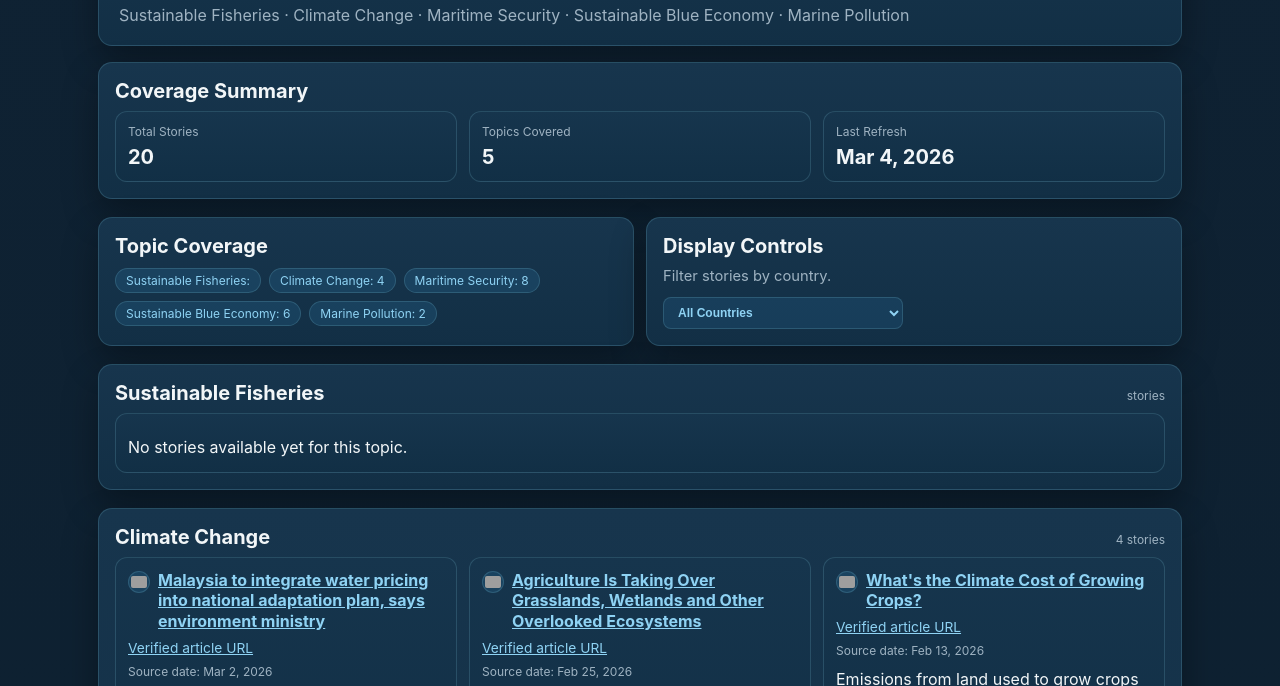
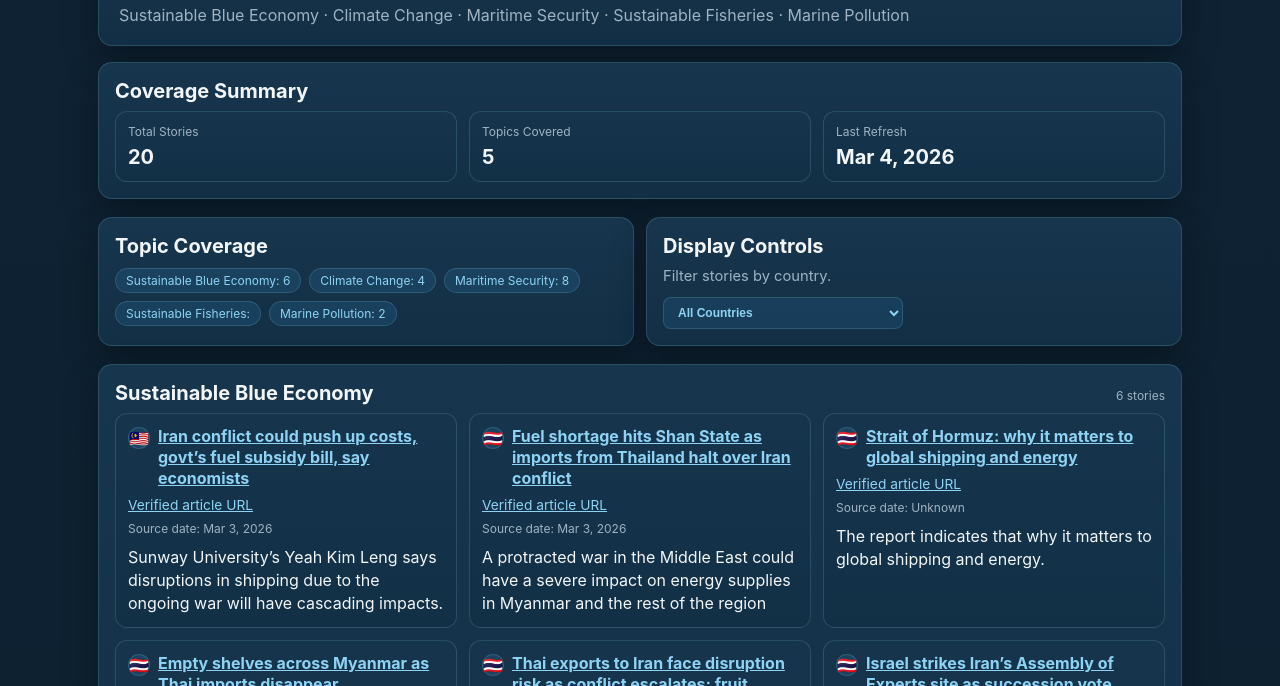
Before and after one commit to marketedgeglobal/SEALeaders, a plain HTML site: page docs/index.html in a window 1280 px wide. Shown: the part 110-796 px from the top of the page. Drawn offline with Linux system fonts and the light colour scheme; grey boxes are pictures that could not be loaded.

Commit message:
Update latest.json with new articles and adjust index.html for category order

```diff
--- a/docs/data/latest.json
+++ b/docs/data/latest.json
@@ -1,28 +1,99 @@
 {
-  "runAt": "2026-03-04T00:19:42.262236+00:00",
+  "runAt": "2026-03-04T00:24:25.863142+00:00",
   "totalItems": 20,
   "sectors": [
     {
-      "name": "Sustainable Fisheries",
-      "items": []
+      "name": "Sustainable Blue Economy",
+      "items": [
+        {
+          "id": "f96facbc7230",
+          "title": "Iran conflict could push up costs, govt’s fuel subsidy bill, say economists",
+          "url": "https://www.freemalaysiatoday.com/category/nation/2026/03/04/iran-conflict-could-push-up-costs-govts-fuel-subsidy-bill-say-economists",
+          "originalUrl": "https://www.freemalaysiatoday.com/category/nation/2026/03/04/iran-conflict-could-push-up-costs-govts-fuel-subsidy-bill-say-economists",
+          "verifiedUrl": "https://www.freemalaysiatoday.com/category/nation/2026/03/04/iran-conflict-could-push-up-costs-govts-fuel-subsidy-bill-say-economists",
+          "publisher": "Free Malaysia Today",
+          "publishedAt": "2026-03-03",
+          "sourcePublishedAt": "2026-03-03",
+          "source": "Free Malaysia Today",
+          "sector": "Sustainable Blue Economy",
+          "country": "malaysia",
+          "snippet": "Sunway University’s Yeah Kim Leng says disruptions in shipping due to the ongoing war will have cascading impacts."
+        },
+        {
+          "id": "751478b3670f",
+          "title": "Fuel shortage hits Shan State as imports from Thailand halt over Iran conflict",
+          "url": "https://myanmar-now.org/en/news/fuel-shortage-hits-shan-state-as-imports-from-thailand-halt-over-iran-conflict/",
+          "originalUrl": "https://myanmar-now.org/en/news/fuel-shortage-hits-shan-state-as-imports-from-thailand-halt-over-iran-conflict/",
+          "verifiedUrl": "https://myanmar-now.org/en/news/fuel-shortage-hits-shan-state-as-imports-from-thailand-halt-over-iran-conflict/",
+          "publisher": "Myanmar Now",
+          "publishedAt": "2026-03-03",
+          "sourcePublishedAt": "2026-03-03",
+          "source": "Myanmar Now",
+          "sector": "Sustainable Blue Economy",
+          "country": "thailand",
+          "snippet": "A protracted war in the Middle East could have a severe impact on energy supplies in Myanmar and the rest of the region"
+        },
+        {
+          "id": "cd6c8dd6587b",
+          "title": "Strait of Hormuz: why it matters to global shipping and energy",
+          "url": "https://www.nationthailand.com/news/world/40063181",
+          "originalUrl": "https://www.nationthailand.com/news/world/40063181",
+          "verifiedUrl": "https://www.nationthailand.com/news/world/40063181",
+          "publisher": "nationthailand.com",
+          "publishedAt": "",
+          "sourcePublishedAt": "",
+          "source": "Nation Thailand",
+          "sector": "Sustainable Blue Economy",
+          "country": "thailand",
+          "snippet": "The report indicates that why it matters to global shipping and energy."
+        },
+        {
+          "id": "28a45b9a6b0c",
+          "title": "Empty shelves across Myanmar as Thai imports disappear",
+          "url": "https://myanmar-now.org/en/news/empty-shelves-across-myanmar-as-thai-imports-disappear/",
+          "originalUrl": "https://myanmar-now.org/en/news/empty-shelves-across-myanmar-as-thai-imports-disappear/",
+          "verifiedUrl": "https://myanmar-now.org/en/news/empty-shelves-across-myanmar-as-thai-imports-disappear/",
+          "publisher": "Myanmar Now",
+          "publishedAt": "2026-02-26",
+          "sourcePublishedAt": "2026-02-26",
+          "source": "Myanmar Now",
+          "sector": "Sustainable Blue Economy",
+          "country": "thailand",
+          "snippet": "From snacks to medicine, goods once trucked across the Thai border have vanished following tightened import controls, border gate closures, and a crackdown on “illegal” trade"
+        },
+        {
+          "id": "a41fce7b07f8",
+          "title": "Thai exports to Iran face disruption risk as conflict escalates; fruit, rubber shipments most exposed",
+          "url": "https://www.nationthailand.com/business/trade/40063158",
+          "originalUrl": "https://www.nationthailand.com/business/trade/40063158",
+          "verifiedUrl": "https://www.nationthailand.com/business/trade/40063158",
+          "publisher": "nationthailand.com",
+          "publishedAt": "",
+          "sourcePublishedAt": "",
+          "source": "Nation Thailand",
+          "sector": "Sustainable Blue Economy",
+          "country": "thailand",
+          "snippet": "The report indicates that Thai exports to Iran face disruption risk as conflict escalates; fruit, rubber shipments most exposed."
+        },
+        {
+          "id": "ba5b4e1f5b5f",
+          "title": "Israel strikes Iran’s Assembly of Experts site as succession vote looms March 03, 2026 Israel struck a site tied to Iran’s Assembly of Experts in Qom, with reports conflicting over whether clerics were meeting to pick a new leader",
+          "url": "https://www.nationthailand.com/news/world/40063265",
+          "originalUrl": "https://www.nationthailand.com/news/world/40063265",
+          "verifiedUrl": "https://www.nationthailand.com/news/world/40063265",
+          "publisher": "nationthailand.com",
+          "publishedAt": "",
+          "sourcePublishedAt": "",
+          "source": "Nation Thailand",
+          "sector": "Sustainable Blue Economy",
+          "country": "thailand",
+          "snippet": "The report indicates that Israel strikes Iran’s Assembly of Experts site as succession vote looms March 03, 2026 Israel struck a site tied to Iran’s Assembly of Experts in Qom, with reports conflicting over whether clerics were meeting to pick a new leader."
+        }
+      ]
     },
     {
       "name": "Climate Change",
       "items": [
-        {
-          "id": "6962f27b04e1",
-          "title": "Malaysia to integrate water pricing into national adaptation plan, says environment ministry",
-          "url": "https://www.eco-business.com/news/malaysia-to-integrate-water-pricing-into-national-adaptation-plan-says-environment-ministry/",
-          "originalUrl": "https://www.eco-business.com/news/malaysia-to-integrate-water-pricing-into-national-adaptation-plan-says-environment-ministry/",
-          "verifiedUrl": "https://www.eco-business.com/news/malaysia-to-integrate-water-pricing-into-national-adaptation-plan-says-environment-ministry/",
-          "publisher": "Eco-Business - News",
-          "publishedAt": "2026-03-02",
-          "sourcePublishedAt": "2026-03-02",
-          "source": "Eco-Business - News",
-          "sector": "Climate Change",
-          "country": "regional",
-          "snippet": "The impacts of deforestation must also be counted towards the true cost of water, the ministry’s secretary-general said. The country's first fair share carbon budget report could help strengthen the government’s forest conservation efforts."
-        },
         {
           "id": "8460a8e29f30",
           "title": "Agriculture Is Taking Over Grasslands, Wetlands and Other Overlooked Ecosystems",
@@ -36,6 +107,20 @@
           "sector": "Climate Change",
           "country": "regional",
           "snippet": "Across the world, farmland is replacing some of our most important ecosystems."
+        },
+        {
+          "id": "6962f27b04e1",
+          "title": "Malaysia to integrate water pricing into national adaptation plan, says environment ministry",
+          "url": "https://www.eco-business.com/news/malaysia-to-integrate-water-pricing-into-national-adaptation-plan-says-environment-ministry/",
+          "originalUrl": "https://www.eco-business.com/news/malaysia-to-integrate-water-pricing-into-national-adaptation-plan-says-environment-ministry/",
+          "verifiedUrl": "https://www.eco-business.com/news/malaysia-to-integrate-water-pricing-into-national-adaptation-plan-says-environment-ministry/",
+          "publisher": "Eco-Business - News",
+          "publishedAt": "2026-03-02",
+          "sourcePublishedAt": "2026-03-02",
+          "source": "Eco-Business - News",
+          "sector": "Climate Change",
+          "country": "malaysia",
+          "snippet": "The impacts of deforestation must also be counted towards the true cost of water, the ministry’s secretary-general said. The country's first fair share carbon budget report could help strengthen the government’s forest conservation efforts."
         },
         {
           "id": "078a4fc2e68c",
@@ -81,7 +166,7 @@
           "sourcePublishedAt": "2026-01-22",
           "source": "AMTI - CSIS",
           "sector": "Maritime Security",
-          "country": "regional",
+          "country": "indonesia",
           "snippet": "This article is written in response to Navigating the Divide: Why the U.S. Navy Must Resume FONOPs in Indonesia by Patrick Panjeti, Military Fellow at the CSIS Defence and Security Department. 1. Introduction: Misrepresenting Indonesia’s Legal Commitments In his essay “Navigating the Divide,” Patrick Panjeti presents a"
         },
         {
@@ -95,7 +180,7 @@
           "sourcePublishedAt": "2026-01-21",
           "source": "AMTI - CSIS",
           "sector": "Maritime Security",
-          "country": "regional",
+          "country": "philippines",
           "snippet": "Southeast Asia is quietly entering a new strategic era, one defined not by the size of a navy’s fleet, but by the range of its missiles. Across the region, an emerging pattern is becoming visible. Vietnam, the Philippines, and Indonesia are each moving rapidly to establish anti-access/area-denial (A2/AD) postures. For "
         },
         {
@@ -109,7 +194,7 @@
           "sourcePublishedAt": "2025-11-25",
           "source": "AMTI - CSIS",
           "sector": "Maritime Security",
-          "country": "regional",
+          "country": "philippines",
           "snippet": "For years, China has promoted the idea of “shelving disputes” in the South China Sea and focusing on areas of cooperation. Southeast Asian claimants—Brunei, Malaysia, the Philippines, and Vietnam—have been receptive to this approach to varying degrees. While this strategy brings significant economic benefits, it carrie"
         },
         {
@@ -123,7 +208,7 @@
           "sourcePublishedAt": "2025-11-21",
           "source": "AMTI - CSIS",
           "sector": "Maritime Security",
-          "country": "regional",
+          "country": "philippines",
           "snippet": "Introduction On September 10, China approved the establishment of a nature reserve at Scarborough Shoal, also known as Bajo de Masinloc in Tagalog or Huangyan Dao in Chinese, a coral atoll whose sovereignty is under dispute between China and the Philippines. According to Beijing, the reserve covers approximately one ac"
         },
         {
@@ -137,7 +222,7 @@
           "sourcePublishedAt": "2025-06-24",
           "source": "AMTI - CSIS",
           "sector": "Maritime Security",
-          "country": "regional",
+          "country": "malaysia",
           "snippet": "In early May this year, the Malaysian government considered replacing the Tun Sharifah Rodziah static offshore forward operating base with a Mobile Offshore Base (MOB). This shift in thinking is not merely a logistical upgrade but a timely and strategic recalibration of the country’s maritime security architecture. Def"
         },
         {
@@ -151,7 +236,7 @@
           "sourcePublishedAt": "2025-03-20",
           "source": "AMTI - CSIS",
           "sector": "Maritime Security",
-          "country": "regional",
+          "country": "indonesia",
           "snippet": "Does Indonesia have a maritime strategy? There are two ways to approach this question: First, Jakarta does not have universally agreed national guidelines on maritime strategy. However, it consistently refers to three historical reference points: the Struggle for Independence (1945–49), the Djuanda Declaration (1957), "
         },
         {
@@ -165,7 +250,7 @@
           "sourcePublishedAt": "2025-03-03",
           "source": "AMTI - CSIS",
           "sector": "Maritime Security",
-          "country": "regional",
+          "country": "philippines",
           "snippet": "The Philippines and the United States need to think about deterrence – as an Alliance – as President Donald Trump’s government lays out its future Indo-Pacific Strategy. The Philippines is likely to be in solidarity with how the second Trump administration will approach China. The Philippines also has room to be more p"
         },
         {
@@ -179,99 +264,14 @@
           "sourcePublishedAt": "2024-11-14",
           "source": "AMTI - CSIS",
           "sector": "Maritime Security",
-          "country": "regional",
+          "country": "philippines",
           "snippet": "On November 9, 2024, Philippine president Ferdinand Marcos Jr. signed into law both the Philippine Maritime Zones Act and the Philippine Archipelagic Sea Lanes (ASL Act). Observers have been particularly focused on the Philippine Maritime Zones Act for intensifying the dispute between China and the Philippines, but it "
         }
       ]
     },
     {
-      "name": "Sustainable Blue Economy",
-      "items": [
-        {
-          "id": "f96facbc7230",
-          "title": "Iran conflict could push up costs, govt’s fuel subsidy bill, say economists",
-          "url": "https://www.freemalaysiatoday.com/category/nation/2026/03/04/iran-conflict-could-push-up-costs-govts-fuel-subsidy-bill-say-economists",
-          "originalUrl": "https://www.freemalaysiatoday.com/category/nation/2026/03/04/iran-conflict-could-push-up-costs-govts-fuel-subsidy-bill-say-economists",
-          "verifiedUrl": "https://www.freemalaysiatoday.com/category/nation/2026/03/04/iran-conflict-could-push-up-costs-govts-fuel-subsidy-bill-say-economists",
-          "publisher": "Free Malaysia Today",
-          "publishedAt": "2026-03-03",
-          "sourcePublishedAt": "2026-03-03",
-          "source": "Free Malaysia Today",
-          "sector": "Sustainable Blue Economy",
-          "country": "malaysia",
-          "snippet": "Sunway University’s Yeah Kim Leng says disruptions in shipping due to the ongoing war will have cascading impacts."
-        },
-        {
-          "id": "751478b3670f",
-          "title": "Fuel shortage hits Shan State as imports from Thailand halt over Iran conflict",
-          "url": "https://myanmar-now.org/en/news/fuel-shortage-hits-shan-state-as-imports-from-thailand-halt-over-iran-conflict/",
-          "originalUrl": "https://myanmar-now.org/en/news/fuel-shortage-hits-shan-state-as-imports-from-thailand-halt-over-iran-conflict/",
-          "verifiedUrl": "https://myanmar-now.org/en/news/fuel-shortage-hits-shan-state-as-imports-from-thailand-halt-over-iran-conflict/",
-          "publisher": "Myanmar Now",
-          "publishedAt": "2026-03-03",
-          "sourcePublishedAt": "2026-03-03",
-          "source": "Myanmar Now",
-          "sector": "Sustainable Blue Economy",
-          "country": "myanmar",
-          "snippet": "A protracted war in the Middle East could have a severe impact on energy supplies in Myanmar and the rest of the region"
-        },
-        {
-          "id": "cd6c8dd6587b",
-          "title": "Strait of Hormuz: why it matters to global shipping and energy",
-          "url": "https://www.nationthailand.com/news/world/40063181",
-          "originalUrl": "https://www.nationthailand.com/news/world/40063181",
-          "verifiedUrl": "https://www.nationthailand.com/news/world/40063181",
-          "publisher": "nationthailand.com",
-          "publishedAt": "",
-          "sourcePublishedAt": "",
-          "source": "Nation Thailand",
-          "sector": "Sustainable Blue Economy",
-          "country": "thailand",
-          "snippet": "The report indicates that why it matters to global shipping and energy."
-        },
-        {
-          "id": "a41fce7b07f8",
-          "title": "Thai exports to Iran face disruption risk as conflict escalates; fruit, rubber shipments most exposed",
-          "url": "https://www.nationthailand.com/business/trade/40063158",
-          "originalUrl": "https://www.nationthailand.com/business/trade/40063158",
-          "verifiedUrl": "https://www.nationthailand.com/business/trade/40063158",
-          "publisher": "nationthailand.com",
-          "publishedAt": "",
-          "sourcePublishedAt": "",
-          "source": "Nation Thailand",
-          "sector": "Sustainable Blue Economy",
-          "country": "thailand",
-          "snippet": "The report indicates that Thai exports to Iran face disruption risk as conflict escalates; fruit, rubber shipments most exposed."
-        },
-        {
-          "id": "28a45b9a6b0c",
-          "title": "Empty shelves across Myanmar as Thai imports disappear",
-          "url": "https://myanmar-now.org/en/news/empty-shelves-across-myanmar-as-thai-imports-disappear/",
-          "originalUrl": "https://myanmar-now.org/en/news/empty-shelves-across-myanmar-as-thai-imports-disappear/",
-          "verifiedUrl": "https://myanmar-now.org/en/news/empty-shelves-across-myanmar-as-thai-imports-disappear/",
-          "publisher": "Myanmar Now",
-          "publishedAt": "2026-02-26",
-          "sourcePublishedAt": "2026-02-26",
-          "source": "Myanmar Now",
-          "sector": "Sustainable Blue Economy",
-          "country": "myanmar",
-          "snippet": "From snacks to medicine, goods once trucked across the Thai border have vanished following tightened import controls, border gate closures, and a crackdown on “illegal” trade"
-        },
-        {
-          "id": "ba5b4e1f5b5f",
-          "title": "Israel strikes Iran’s Assembly of Experts site as succession vote looms March 03, 2026 Israel struck a site tied to Iran’s Assembly of Experts in Qom, with reports conflicting over whether clerics were meeting to pick a new leader",
-          "url": "https://www.nationthailand.com/news/world/40063265",
-          "originalUrl": "https://www.nationthailand.com/news/world/40063265",
-          "verifiedUrl": "https://www.nationthailand.com/news/world/40063265",
-          "publisher": "nationthailand.com",
-          "publishedAt": "",
-          "sourcePublishedAt": "",
-          "source": "Nation Thailand",
-          "sector": "Sustainable Blue Economy",
-          "country": "thailand",
-          "snippet": "The report indicates that Israel strikes Iran’s Assembly of Experts site as succession vote looms March 03, 2026 Israel struck a site tied to Iran’s Assembly of Experts in Qom, with reports conflicting over whether clerics were meeting to pick a new leader."
-        }
-      ]
+      "name": "Sustainable Fisheries",
+      "items": []
     },
     {
       "name": "Marine Pollution",
@@ -301,7 +301,7 @@
           "sourcePublishedAt": "",
           "source": "Mongabay - Asia",
           "sector": "Marine Pollution",
-          "country": "regional",
+          "country": "philippines",
           "snippet": "The report indicates that Deadly landfill collapse exposes risks faced by Philippines’ waste pickers Michael Beltran 2 Mar 2026."
         }
       ]
--- a/docs/index.html
+++ b/docs/index.html
@@ -229,16 +229,16 @@
       <section class="page-head">
         <div class="eyebrow">SEA Leaders · Coastal Intelligence</div>
         <h1>PartnerAI: Southeast Asia Coastal Insights</h1>
-        <p class="subtitle">Sustainable Fisheries · Climate Change · Maritime Security · Sustainable Blue Economy · Marine Pollution</p>
+        <p class="subtitle">Sustainable Blue Economy · Climate Change · Maritime Security · Sustainable Fisheries · Marine Pollution</p>
       </section>
       <div id="app-root" class="sea-app">Loading intelligence dashboard…</div>
     </main>
     <script>
       const CATEGORY_ORDER = [
-        "Sustainable Fisheries",
+        "Sustainable Blue Economy",
         "Climate Change",
         "Maritime Security",
-        "Sustainable Blue Economy",
+        "Sustainable Fisheries",
         "Marine Pollution",
       ];
       const COUNTRY_FILTERS = [
@@ -418,10 +418,8 @@
 
       function itemMatchesCountry(item, countryKey) {
         if (countryKey === "all") return true;
-        const country = COUNTRY_FILTERS.find((entry) => entry.key === countryKey);
-        if (!country) return true;
-        const text = `${item.title || ""} ${item.snippet || ""} ${item.publisher || ""} ${item.source || ""} ${item.url || ""}`.toLowerCase();
-        return country.patterns.some((pattern) => text.includes(pattern));
+        const normalized = String(item.country || "regional").toLowerCase().replace(/\s+/g, "_");
+        return normalized === countryKey;
       }
 
       function filterItemsByCountry(items) {
```
Also changed, not shown: 1 other file.
